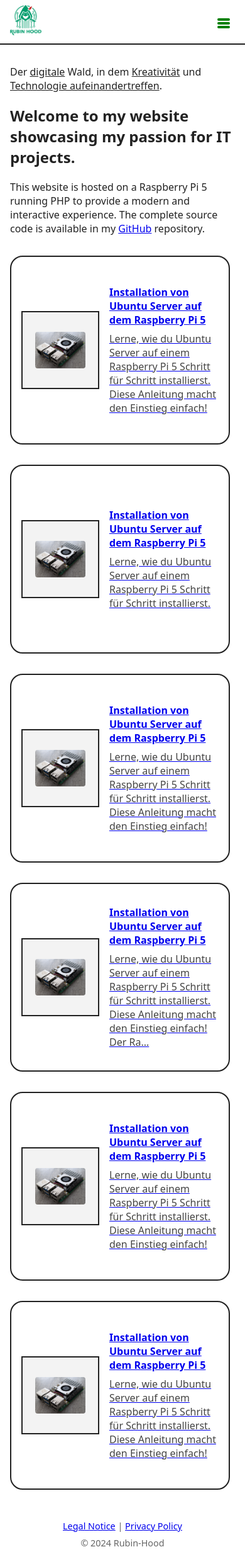
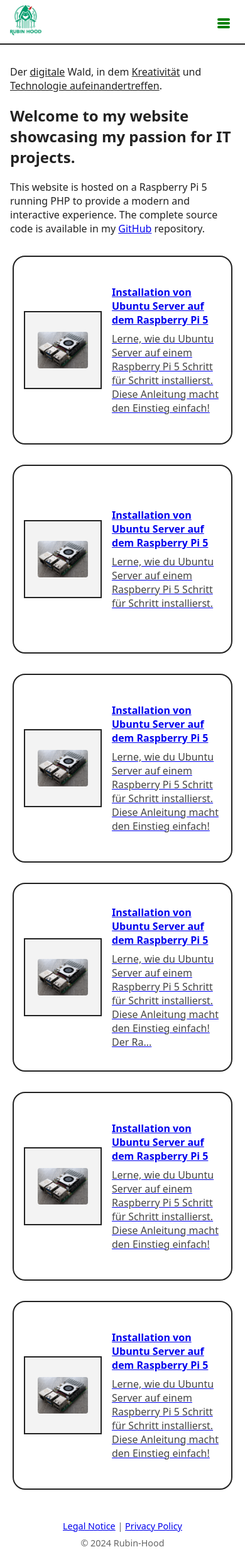
Before and after one commit to rubin-hood/rubinhood-blog, a Jekyll site: the page built from index.md, in a window 390 px wide. Shown: the whole page at 63% size. Built offline with Jekyll 4.4.1, drawn with Linux system fonts in a browser that asks for light colours.

Commit message:
Update style.css

```diff
--- a/assets/css/style.css
+++ b/assets/css/style.css
@@ -190,6 +190,7 @@
 @media (max-width: 900px) {
   .blog-teaser-grid, .blog-grid {
     flex-direction: column;          /* Blog-Karten untereinander */
+    align-items: center; /* <- NUR DAS musst du ergänzen! */
   }
   .blog-layout {
     flex-direction: column;          /* Sidebar & Content untereinander */
```
